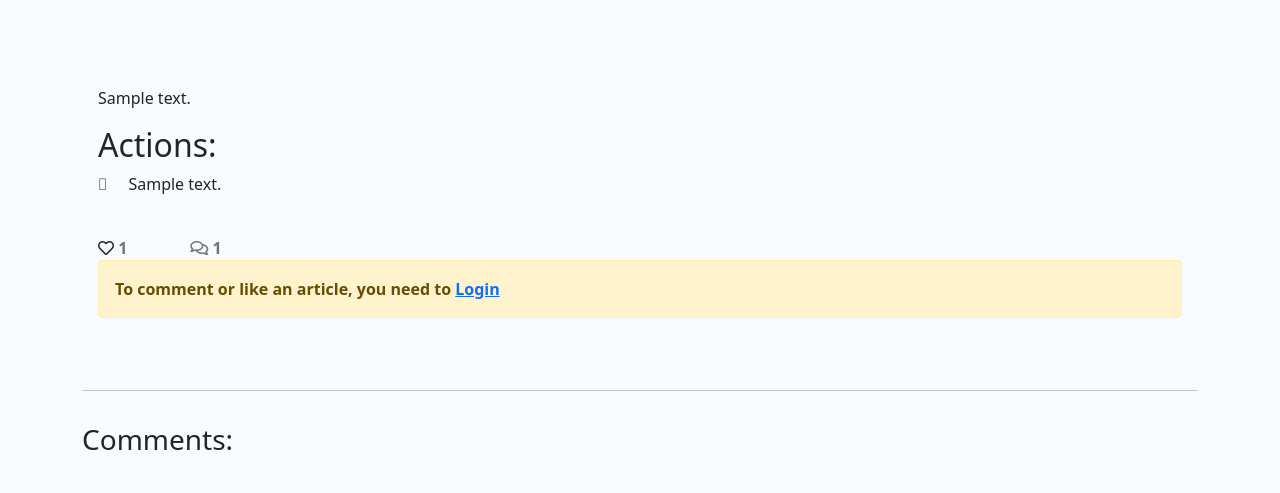
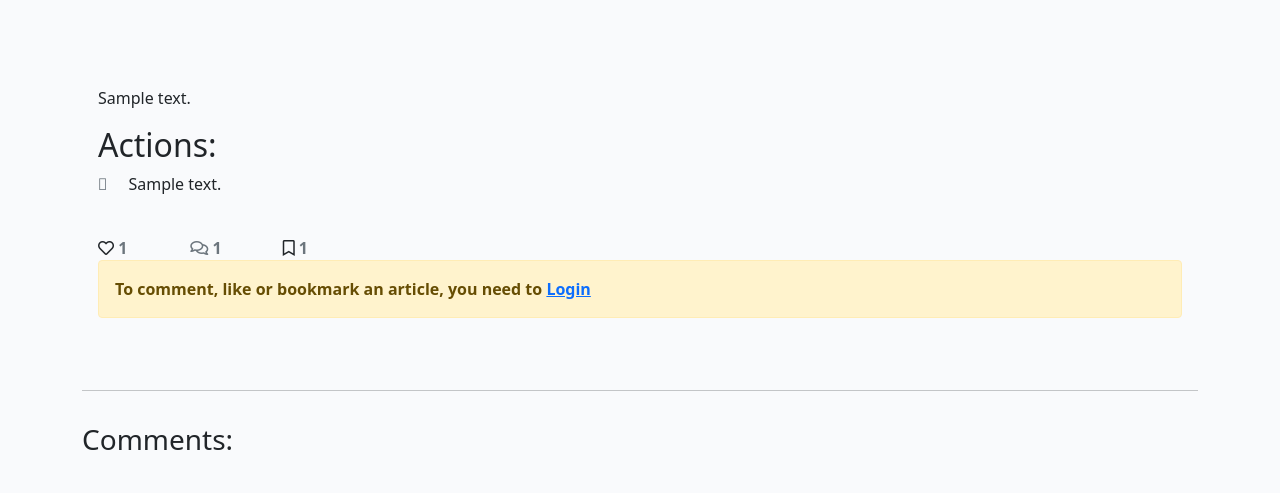
Before and after one commit to StephenWinters95/FLIT_Main_Ste, a Django app: a page that uses templates/article_detail.html in a window 1280 px wide. Shown: the part 286-779 px from the top of the page. Run offline with Django 3.2, Linux system fonts and the light colour scheme; tables that the repository leaves empty hold one stand-in row (values such as "Sample post"); some libraries are stand-ins or nearby versions.

Commit message:
Add bookmarks/favourites functionality Issue #22

```diff
--- a/fp_blog/models.py
+++ b/fp_blog/models.py
@@ -33,6 +33,9 @@ class Article(models.Model):
     def number_of_likes(self):
         return self.likes.count()
 
+    def number_of_bookmarks(self):
+        return self.favourites.count()
+
 
 class Comment(models.Model):
     article = models.ForeignKey(Article, on_delete=models.CASCADE,
--- a/fp_blog/urls.py
+++ b/fp_blog/urls.py
@@ -5,4 +5,5 @@ urlpatterns = [
     path('', views.ArticleList.as_view(), name='home'),
     path('<slug:slug>/', views.ArticleDetail.as_view(), name='article_detail'),
     path('like/<slug:slug>', views.ArticleLike.as_view(), name='article_like'),
+    path('bookmark/<slug:slug>', views.ArticleBookmark.as_view(), name='article_bookmark'),
 ]
--- a/fp_blog/views.py
+++ b/fp_blog/views.py
@@ -1,9 +1,8 @@
 from django.shortcuts import render, get_object_or_404, reverse
 from django.views import generic, View
 from django.http import HttpResponseRedirect
-from .models import Article
+from .models import Article, Comment
 from .forms import CommentForm
-
 
 class ArticleList(generic.ListView):
     model = Article
@@ -22,6 +21,10 @@ class ArticleDetail(View):
         liked = False
         if article.likes.filter(id=self.request.user.id).exists():
             liked = True
+        bookmarked = False
+        if article.favourites.filter(id=self.request.user.id).exists():
+            bookmarked = True
+
         commented = False
         print('User ', self.request.user.id)
         if article.comments.filter(id=self.request.user.id).exists():
@@ -37,6 +40,7 @@ class ArticleDetail(View):
              "commented": commented,
              "actions": actions,
              "liked": liked,
+             "bookmarked": bookmarked,
              "comment_form": CommentForm()
              },
         )
@@ -50,6 +54,10 @@ class ArticleDetail(View):
         liked = False
         if article.likes.filter(id=self.request.user.id).exists():
             liked = True
+        bookmarked = False
+        if article.favourites.filter(id=self.request.user.id).exists():
+            bookmarked = True
+
         comment_form = CommentForm(data=request.POST)
         if comment_form.is_valid():
             comment_form.instance.email = request.user.email
@@ -69,6 +77,7 @@ class ArticleDetail(View):
                         "commented": True,
                         "comment_form": CommentForm(),
                         "liked": liked,
+                        "bookmarked" : bookmarked,
                         "actions": actions,
                     },
                     )
@@ -82,3 +91,12 @@ class ArticleLike(View):
         else:
             article.likes.add(request.user)
         return HttpResponseRedirect(reverse('article_detail', args=[slug]))
+
+class ArticleBookmark(View):
+    def post(self, request, slug, *args, **kwargs):
+        article = get_object_or_404(Article, slug=slug)
+        if article.favourites.filter(id=request.user.id).exists():
+            article.favourites.remove(request.user)
+        else:
+            article.favourites.add(request.user)
+        return HttpResponseRedirect(reverse('article_detail', args=[slug]))
--- a/fp_personal/views.py
+++ b/fp_personal/views.py
@@ -116,7 +116,7 @@ class UserProfileView(View):
 #                    )
 
 
-class ArticleFavourite(View):
+class ArticleBookmark(View):
     def post(self, request, slug, *args, **kwargs):
         article = get_object_or_404(Article, slug=slug)
         if article.favourites.filter(id=request.user.id).exists():
--- a/templates/article_detail.html
+++ b/templates/article_detail.html
@@ -42,6 +42,7 @@
                 <br>
 
                 <div class="row">
+                    <!-- functionality for likes -->
                     <div class="col-1">
                         <strong>
                             {% if user.is_authenticated %}
@@ -64,6 +65,7 @@
                         </strong>
                     </div> <!-- end div class col-1 -->
 
+                    <!-- functionality for comments -->
                     <div class="col-1">
                         {% with comments.count as total_comments %}
                         <strong class="text-secondary"><i class="far fa-comments"></i>
@@ -71,11 +73,35 @@
                             {{ total_comments }}</strong>
                         {% endwith %}
                     </div> <!-- end div class col-1 -->
+
+                    <!-- functionality for bookmarks -->
+                    <div class="col-1">
+                        <strong>
+                            {% if user.is_authenticated %}
+                            <form class="d-inline" action="{% url 'article_bookmark' article.slug %}" method="POST">
+                                {% csrf_token %}
+                                {% if bookmarked %}
+                                <button type = "submit"  name="blogarticle_id" value = "{{article.slug}}" class="btn-like">
+                                <i class = "fas fa-bookmark"></i></button>
+                                <span class="text-secondary">{{ article.number_of_bookmarks }}</span>
+                                {% else %}
+                                <button type = "submit" name="blogarticle_id" value = "{{article.slug}}" class="btn-like">
+                                <i class = "far fa-bookmark"></i></button>
+                                <span class="text-secondary">{{ article.number_of_bookmarks }}</span>
+                                {% endif %}
+                            </form>
+                            {% else %}
+                            <i class = "far fa-bookmark"></i>
+                            <span class="text-secondary">{{ article.number_of_bookmarks }}</span>
+                            {% endif %} <!-- end if user is authenticated -->
+                        </strong>
+                    </div> <!-- end div class col-1 -->
+
                 </div> <!-- end div class row -->
                 <div class="row"><strong>
                     {% if not user.is_authenticated %}
                     <div class="alert alert-warning" role="alert">
-                        To comment or like an article, you need to <a href="{% url 'account_login' %}">Login</a>
+                        To comment, like or bookmark an article, you need to <a href="{% url 'account_login' %}">Login</a>
                     </div></strong>
                     {% endif %}
                 </div>
```
Also changed, not shown: templates/index.html (+4 -6 lines).
